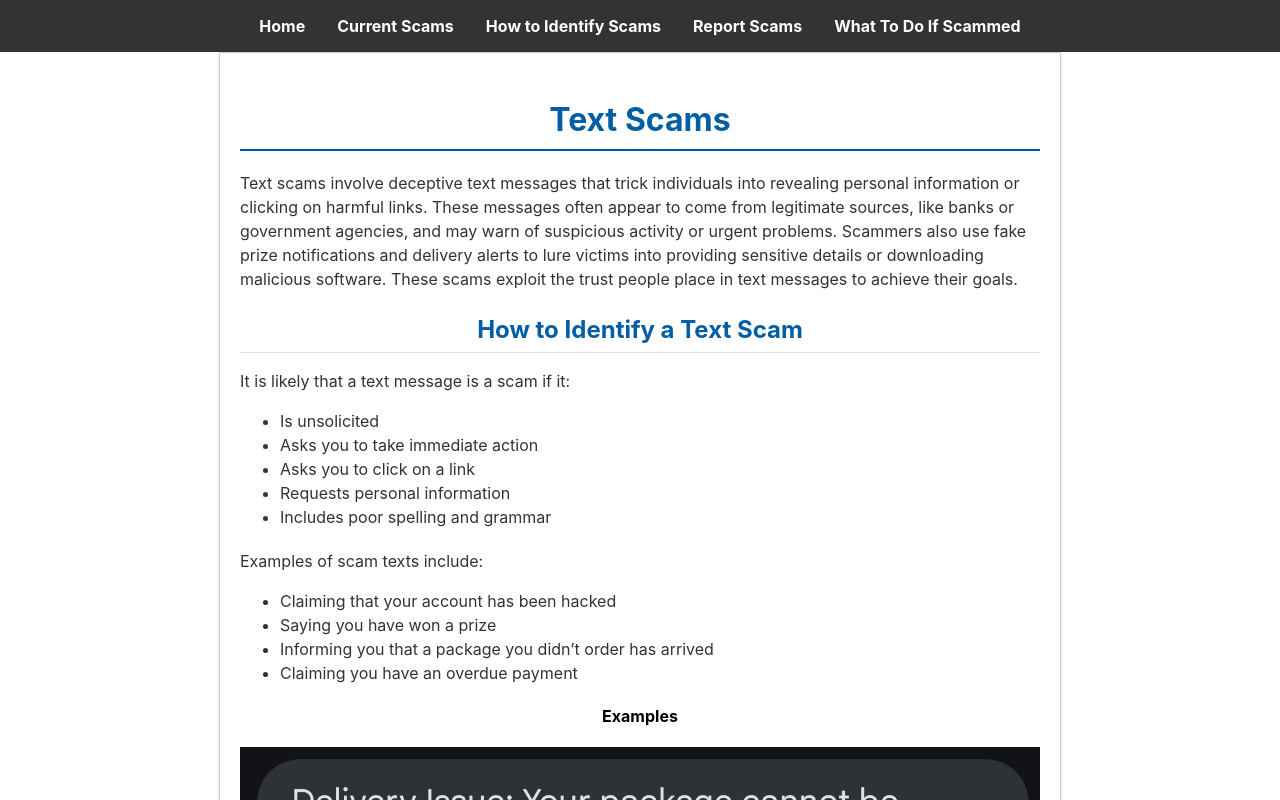
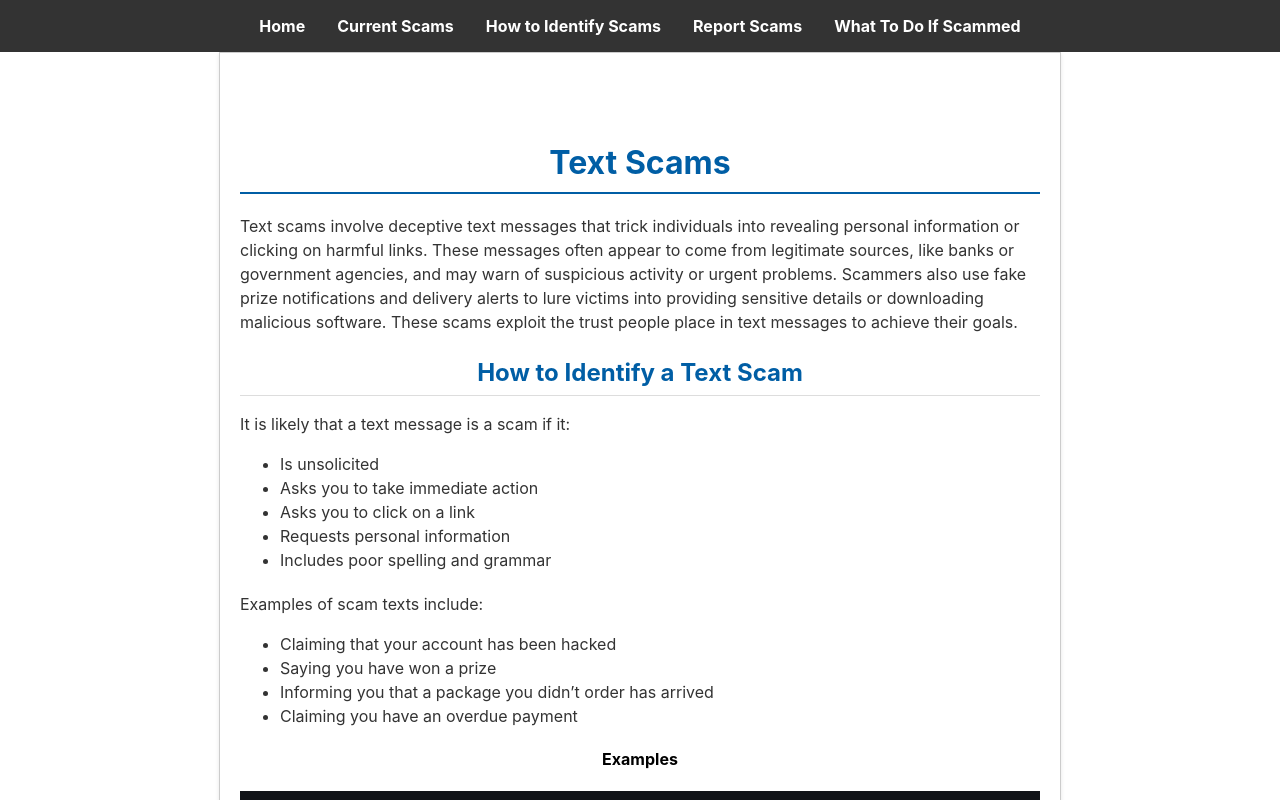
Before and after one commit to YQiZhu/ScamGuard, a React (Create React App) app in the folder scamguard_react/: page /text-scams in a window 1280 px wide. Shown: the top 800 px of the page. Built offline with nearby package versions, Linux system fonts and the light colour scheme.

Commit message:
Update ReportScamsPage.css

```diff
--- a/scamguard_react/src/ReportScamsPage.css
+++ b/scamguard_react/src/ReportScamsPage.css
@@ -70,6 +70,11 @@
     /* Control the spacing between each list item */
 }
 
+.ScamsPage h2 {
+    margin-top: 70px;
+    /* Set the spacing below each h2 tag */
+}
+
 .example-image {
     max-width: 100%; /* Image will scale down to fit the container */
     height: auto;    /* Maintain the aspect ratio */
```
